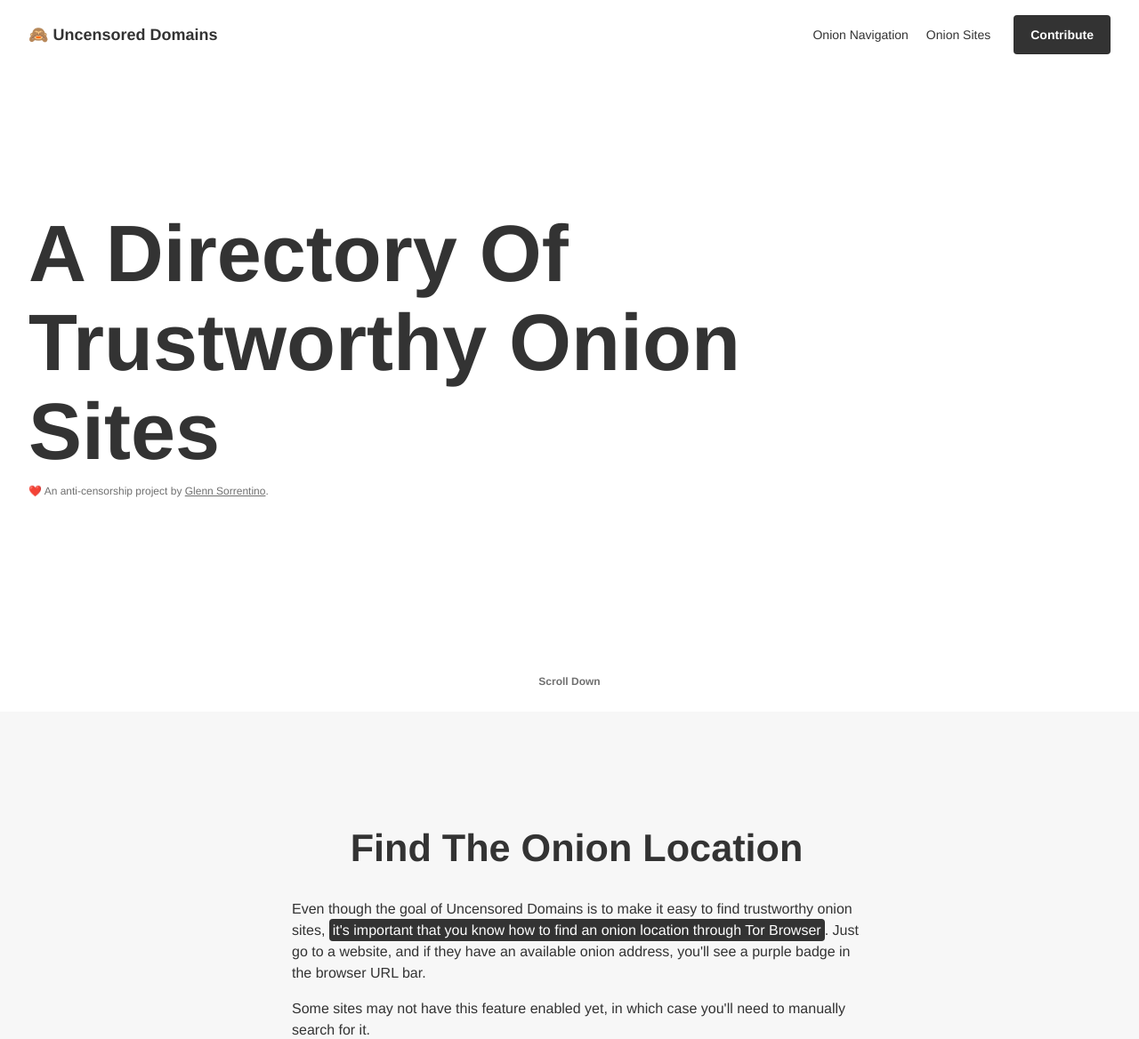
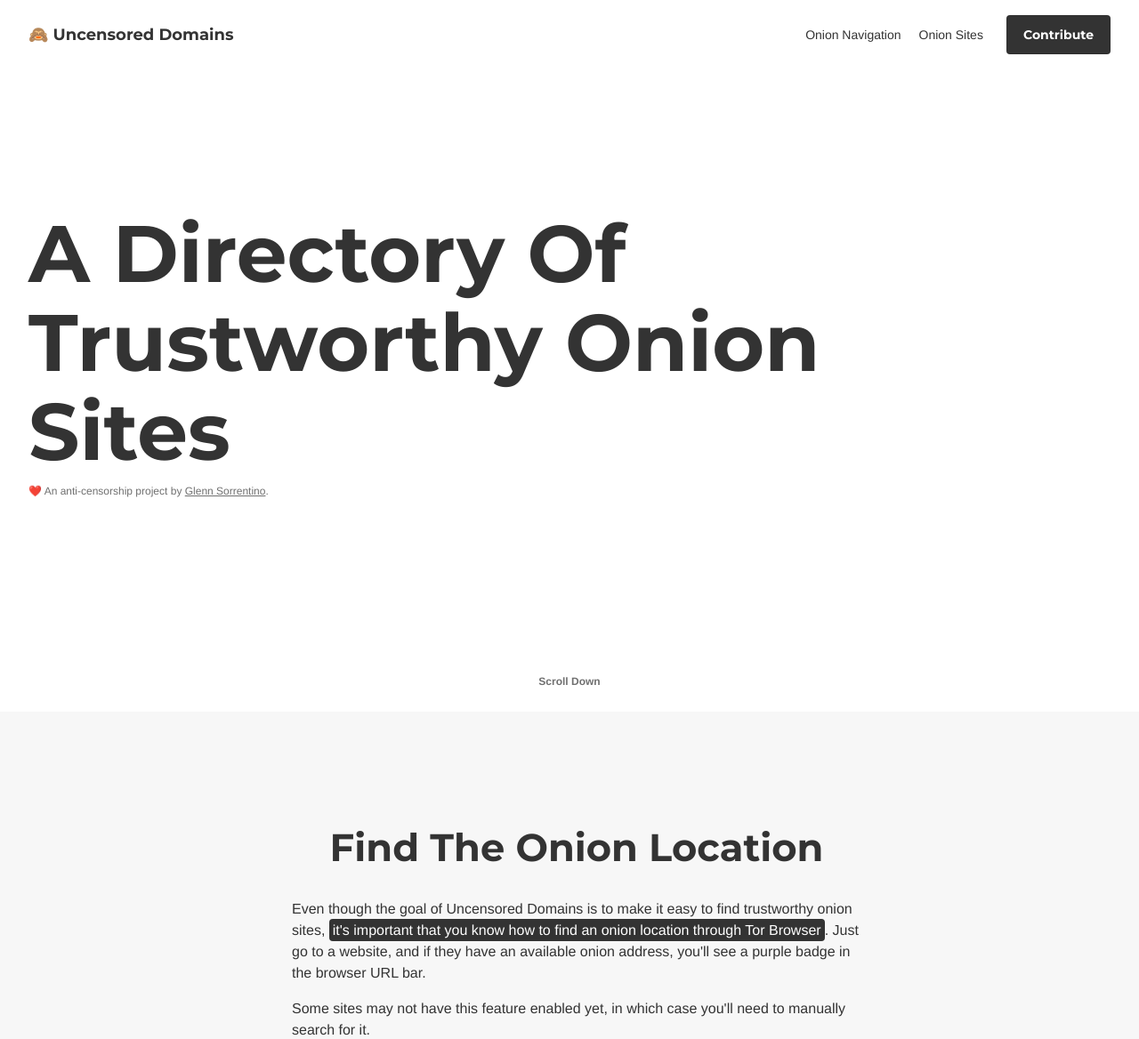
Before and after one commit to glenn-sorrentino/uncensoreddomains, a PHP site: page / in a window 1280 px wide. Shown: the top 1168 px of the page at 89% size. Run offline with PHP 8.4, Linux system fonts and the light colour scheme.

Commit message:
update typography

```diff
--- a/design-system/css/buttons.css
+++ b/design-system/css/buttons.css
@@ -63,6 +63,7 @@
   cursor: pointer;
   margin: var(--spacing-small) 0;
   text-transform: capitalize;
+  font-family: "Sans";
 }
 
 .btnLrg {
--- a/design-system/css/typography.css
+++ b/design-system/css/typography.css
@@ -1,7 +1,7 @@
 @font-face {
   font-family: "Sans";
-  src: url("../fonts/sans/compressed.woff2") format("woff2"),
-       url("../fonts/sans/compressed.woff") format("woff");
+  src: url("../fonts/sans/bold.woff2") format("woff2"),
+       url("../fonts/sans/bold.woff") format("woff");
 }
 
 @media (prefers-color-scheme: light) {
@@ -77,11 +77,12 @@ body {
 
 h1, h2, h3, h4, h5, h6 {
   font-weight: bold;
+  font-family: "Sans";
 }
 
-header h1 {
+/* header h1 {
   font-family: Helvetica, Arial, sans-serif;
-}
+} */
 
 h2 {
   font-size: var(--font-size-1);
```
Also changed, not shown: design-system/fonts/sans/bold.woff (added), design-system/fonts/sans/bold.woff2 (added).
